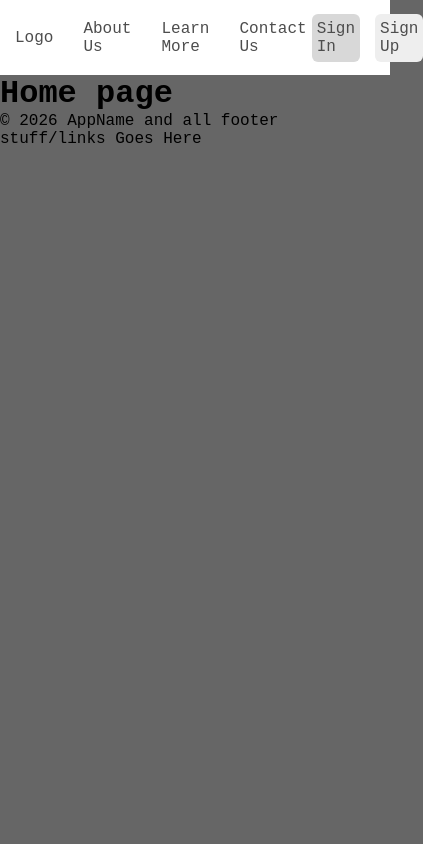
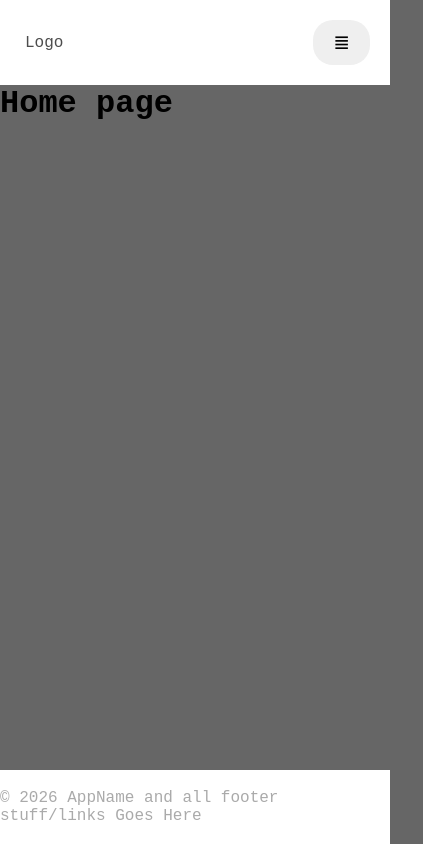
Before and after one commit to nnechi/CS-472, a React (Vite) app in the folder client/: page / in a window 390 px wide. Shown: the whole page, 423 px wide, since content can reach past the window. Built offline with nearby package versions, Linux system fonts and the light colour scheme; the HTML template or start-up script is replaced by a standard one.

Commit message:
Added tablet responsive functionality for dashboard

```diff
--- a/client/src/components/Navbar.tsx
+++ b/client/src/components/Navbar.tsx
@@ -1,6 +1,8 @@
 import { Link, NavLink } from 'react-router-dom'
+import { useState, useEffect } from 'react'
 
 export default function Navbar() {
+    const [dropdown, setDropdown] = useState(false)
 
     const activeStyles = {
         fontWeight: "bold",
@@ -8,35 +10,82 @@ export default function Navbar() {
         color: "#161616"
     }
 
-    return(
-        <nav className="navbar">
-            <div className="navbar-left">
+    useEffect(() => {
+        const handleResize = () => {
+            if(window.innerWidth > 770)
+                setDropdown(false)
+        }
+
+        window.addEventListener("resize", handleResize)
+        return() => {window.removeEventListener("resize", handleResize)}
+    }, [])
+
+    function getLogo() {
+        return (
             <NavLink to="/" className="logo">Logo</NavLink>
+        )
+    }
 
-                <div className="nav-links">
+    function getNavLinks(onLinkClick?: () => void) {
+        return (
+            <>
                 <NavLink
-                        to="/about" style={({isActive}) => isActive ? activeStyles : undefined}
+                    to="/about" style={({isActive}) => isActive ? activeStyles : undefined} onClick={onLinkClick}
                 >
                     About Us
                 </NavLink>
                 <NavLink
-                        to="/learn-more" style={({isActive}) => isActive ? activeStyles : undefined}
+                    to="/learn-more" style={({isActive}) => isActive ? activeStyles : undefined} onClick={onLinkClick}
                 >
                     Learn More
                 </NavLink>
                 <NavLink
-                        to="/contact" style={({isActive}) => isActive ? activeStyles : undefined}
+                    to="/contact" style={({isActive}) => isActive ? activeStyles : undefined} onClick={onLinkClick}
                 >
                     Contact Us
                 </NavLink>
+            </>
+        )
+    }
+
+    function getSignInLinks() {
+        return (
+            <>
+                <Link to="/login" className={!dropdown ? "nav-button signin" : ""}>Sign In</Link>
+                <Link to="/signup" className={!dropdown ? "nav-button signup" : ""}>Sign Up</Link>
+            </>
+        )
+    }
+
+    return(
+        <nav>
+            <div className="navbar-content">
+                <div className="navbar-left">
+                    { getLogo() }
+
+                    <div className="nav-links hidden">
+                        { getNavLinks() }
                     </div>
                 </div>
 
-            <div className="navbar-right">
-                <Link to="/login" className="nav-button signin">Sign In</Link>
-                <Link to="/signup" className="nav-button signup">Sign Up</Link>
+                <div className="navbar-right hidden">
+                    { getSignInLinks() }
                 </div>
 
+                <button
+                    className="menu-button"
+                    onClick={() => setDropdown(!dropdown)}
+                >
+                    ≣
+                </button>
+            </div>
+
+            {dropdown && (
+                <div className="mobile-navbar">
+                    { getNavLinks(() => setDropdown(false)) }
+                    { getSignInLinks() }
+                </div>
+            )}
         </nav>
     )
 }
--- a/client/src/index.css
+++ b/client/src/index.css
@@ -154,28 +154,38 @@ body {
 }
 
 /* ----------- Nav bar layout ----------- */
-.navbar {
-  width: 100%;
-  height: 75px;
-  padding: 0 30px 0 10px;
+
+.site-wrapper {
+  min-height: 100vh;
   display: flex;
-  align-items: center;
-  justify-content: space-between;
-  background-color: #FFFFFF;
-  font-size: 16px;
+  flex-direction: column;
 }
 
-.navbar a {
+nav {
+  width: 100%;
+  position: relative;
+  background-color: #ffffff;
+}
+
+nav a {
   text-decoration: none;
   color: #4D4D4D;
   font-weight: 400;
   padding: 6px 5px;
 }
 
-.navbar a:hover {
+nav a:hover {
   color: #161616;
   text-decoration: underline;
   font-weight: bold;
+}
+
+.navbar-content {
+  width: 100%;
+  display: flex;
+  align-items: center;
+  padding: 20px;
+  justify-content: space-between;
 }
 
 .navbar-left {
@@ -197,8 +207,6 @@ body {
 }
 
 .nav-button {
-  /* display: inline-block; */
-  /* padding: 0px 8px; */
   border-radius: 6px;
   text-decoration: none;
   transition: background-color 0.2s, color 0.2s;
@@ -215,17 +223,73 @@ body {
   background-color: #d8d8d8;
 }
 
-
 .signup {
   color: #333333;
   background-color: #eeeeee;
 }
 
+.menu-button {
+  display: none;
+  border: none;
+  font-size: 20px;
+  padding: 10px 20px;
+  border-radius: 20px;
+}
+
+.menu-button:hover {
+  background-color: #f5f5f5;
+}
+
+.mobile-navbar {
+  position: absolute;
+  top: 100%;
+  right: 1px;
+  display: flex;
+  flex-direction: column;
+  align-items: flex-end;
+  gap: 10px;
+  padding: 15px;
+  background-color: #ffffff;
+  border-radius: 8px;
+  box-shadow: 0 4px 12px rgba(0, 0, 0, 0.1);
+}
+
+@media (max-width: 770px) {
+  nav {
+    display: flex;
+    flex-direction: column;
+  }
+
+  .menu-button {
+    display: block;
+    cursor: pointer;
+  }
+
+  .hidden {
+    display: none !important;
+  }
+
+  .navbar-content {
+    display: flex;
+    align-items: center;
+    justify-content: space-between;
+  }
 
 
+}
 
 
-
+footer {
+  background-color: #ffffff;
+  color: #AAAAAA;
+  height: 74px;
+  display: flex;
+  flex-shrink: 0;
+  justify-content: center;
+  align-items: center;
+  margin-top: auto;
+  font-weight: 500;
+}
 
 
 
--- a/client/src/layouts/HomeLayout.tsx
+++ b/client/src/layouts/HomeLayout.tsx
@@ -4,12 +4,12 @@ import Footer from "../components/Footer"
 
 export default function HomeLayout() {
     return(
-        <>
+        <div className="site-wrapper">
             <Navbar />
             <main>
                 <Outlet />
             </main>
             <Footer />
-        </>
+        </div>
     )
 }
--- a/client/src/layouts/SignXLayout.tsx
+++ b/client/src/layouts/SignXLayout.tsx
@@ -3,11 +3,11 @@ import Footer from "../components/Footer"
 
 export default function HomeLayout() {
     return(
-        <>
+        <div className="site-wrapper">
             <main>
                 <Outlet />
             </main>
             <Footer />
-        </>
+        </div>
     )
 }
--- a/client/src/pages/SignIn.tsx
+++ b/client/src/pages/SignIn.tsx
@@ -37,6 +37,14 @@ export default function SignIn() {
                             // TODO: npm package zxcvbn? to check for strong password
                         />
 
+                    {/* TODO Make forgot password page and links/route stuff.
+                    We can also move this around once styled*/}
+                    <p>
+                        Forgot password?
+                        {/* {<Link to="/">Forgot password?</Link>}  */}
+                    </p>
+
+
                     <button
                         type="submit"
                         // TODO: aria-busy=
@@ -50,6 +58,7 @@ export default function SignIn() {
                         {<Link to="/signup">Sign up</Link>}
                     </p>
 
+
                 </form>
             </div>
         </>
--- a/client/src/pages/SignUp.tsx
+++ b/client/src/pages/SignUp.tsx
@@ -84,12 +84,24 @@ export default function SignUp() {
 
                     {error && <p>{error}</p>}
 
+                    <label htmlFor="terms">I agree to the Terms of Service and Privacy Policy</label>
+                        <input
+                            type="checkbox"
+                            name="terms"
+                            id="terms"
+                            required
+                            aria-required="true"
+                        />
+
                     <button
                         type="submit"
                         // TODO: aria-busy=
                     >
                         Sign up
                     </button>
+
+
+
 
                     <p>
                         Already have an account?
```
Lines whose indentation alone changed are shown as unchanged.
